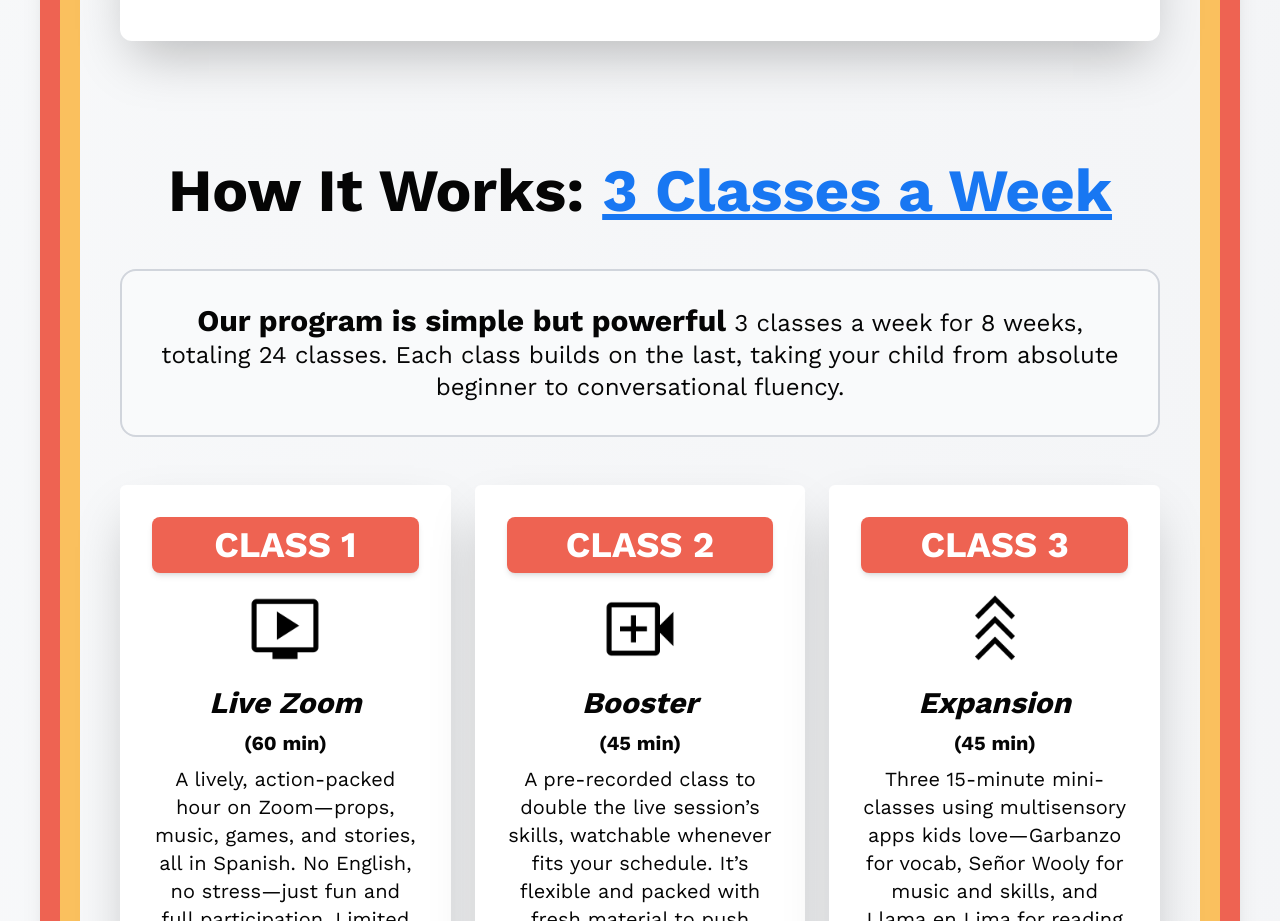
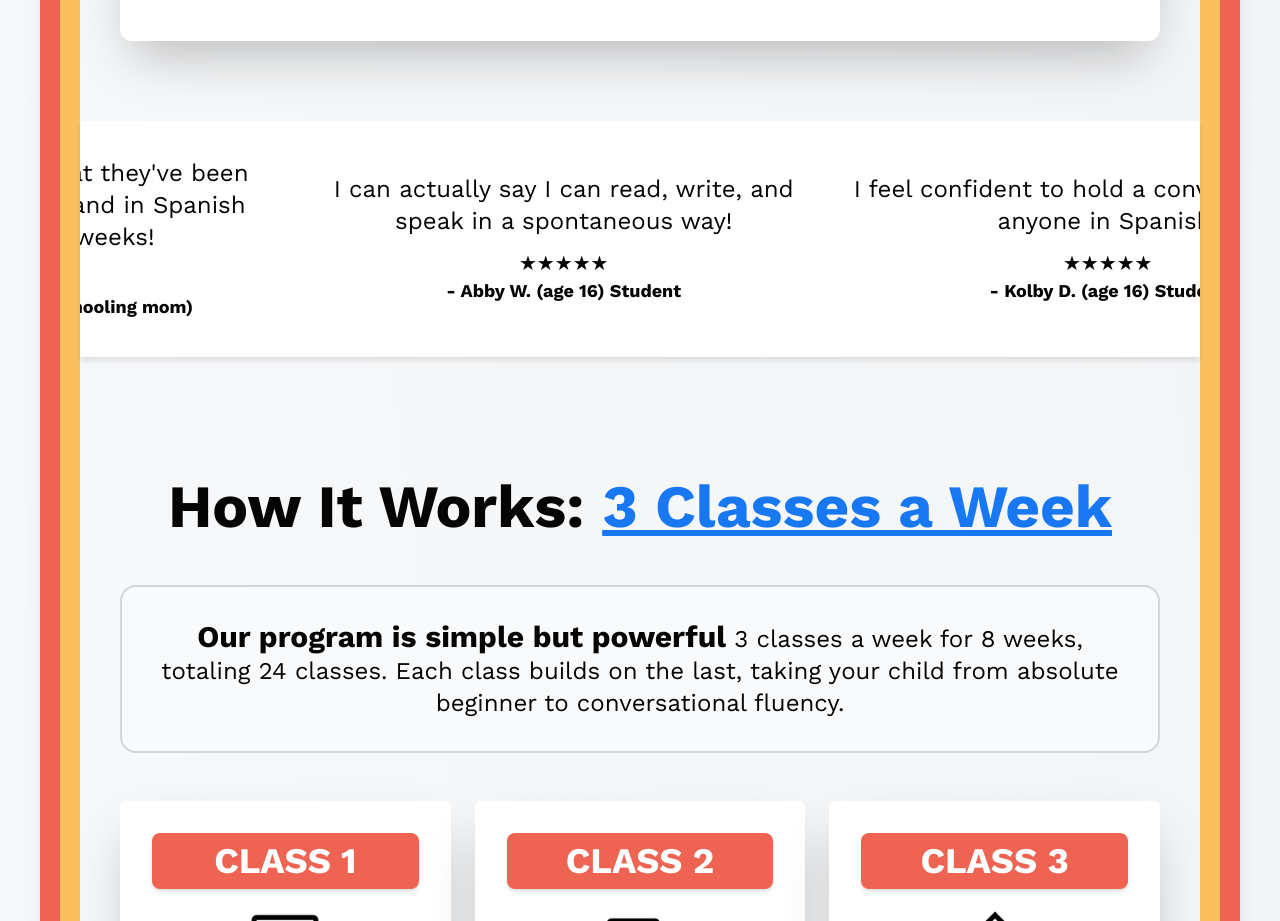
Before and after one commit to wmiz/fflang, a SvelteKit app: page / in a window 1280 px wide. Shown: the part 2443-3364 px from the top of the page. Built offline with nearby package versions, Linux system fonts and the light colour scheme.

Commit message:
Add testimonials slider

```diff
--- a/package.json
+++ b/package.json
@@ -19,6 +19,7 @@
 	},
 	"dependencies": {
 		"@tailwindcss/vite": "^4.0.0",
+		"swiper": "^11.2.6",
 		"tailwindcss": "^4.0.0"
 	}
 }
--- /dev/null
+++ b/src/components/HomePage/TestSlider.svelte
@@ -0,0 +1,81 @@
+<script>
+  import Testimonial from "./Testimonial.svelte";
+
+  const testimonials = [
+    {
+      text: "I've been amazed at what they've been able to say and understand in Spanish after only a few weeks!",
+      author: "Emily Heilman (Homeschooling mom)"
+    },
+    {
+      text: "I can actually say I can read, write, and speak in a spontaneous way!",
+      author: "Abby W. (age 16) Student"
+    },
+    {
+      text: "I feel confident to hold a conversation with anyone in Spanish.",
+      author: "Kolby D. (age 16) Student"
+    },
+    {
+      text: "It’s not drills, rather it’s all verbal and it works, it really does.",
+      author: "William G. (age 14) Student"
+    },
+    {
+      text: "I have been absolutely astonished by how quickly my daughter has picked up on the language. This is the way languages should be taught!",
+      author: "Tabitha S. (Homeschooling mom)"
+    },
+    {
+      text: "My son has never been so inspired to learn before!",
+      author: "Debra D. (Homeschooling mom)"
+    },
+    {
+      text: "You can study books and rules and never be able to have a conversation, Reed is teaching them conversation from the beginning.",
+      author: "Camila Whitman (Homeschooling mom)"
+    }
+  ];
+
+  // Duplicate the testimonials for a seamless loop
+  const allTestimonials = [...testimonials, ...testimonials];
+</script>
+
+<div class="marquee">
+  <div class="marquee-content py-5">
+    {#each allTestimonials as testimonial, i (i)}
+      <div class="testimonial-wrapper">
+        <Testimonial text={testimonial.text} author={testimonial.author} />
+      </div>
+    {/each}
+  </div>
+</div>
+
+<style>
+  /* Container that hides overflowing content */
+  .marquee {
+    overflow: hidden;
+    position: relative;
+    width: 100%;
+    background-color: white;
+    box-shadow: 0 4px 6px rgba(0,0,0,0.1);
+  }
+
+  /* The scrolling container */
+  .marquee-content {
+    display: flex;
+    width: max-content;
+    animation: scroll 60s linear infinite;
+  }
+
+  /* Set a fixed width for each slide and adjust spacing */
+  .testimonial-wrapper {
+    width: 40vw; /* Adjust width as desired */
+    margin-right: 2rem;
+  }
+
+  /* Keyframes animation: move left continuously */
+  @keyframes scroll {
+    from {
+      transform: translateX(0);
+    }
+    to {
+      transform: translateX(-50%);
+    }
+  }
+</style>
--- /dev/null
+++ b/src/components/HomePage/Testimonial.svelte
@@ -0,0 +1,10 @@
+<script>
+    export let text;
+    export let author;
+</script>
+
+<div class="flex justify-center h-full flex-col text-center">
+        <p class="text-[#050505] text-2xl mb-3">{text}</p>
+        <p class="text-xl">★★★★★</p>
+        <p class="text-[#050505] text-lg font-bold">- {author}</p>
+</div>
--- a/src/routes/+page.svelte
+++ b/src/routes/+page.svelte
@@ -17,6 +17,7 @@
   import CTA from "../components/HomePage/CTA.svelte";
   import InnerTransformation from "../components/HomePage/InnerTransformation.svelte";
   import Screen from "../components/HomePage/Screen.svelte";
+  import TestSlider from "../components/HomePage/TestSlider.svelte";
 </script>
 
 <div
@@ -30,6 +31,7 @@
     </div>
     <Video />
     <!-- <Tests /> -->
+     <TestSlider />
     <Classes />
 
     <Testimonials />
```
Also changed, not shown: 1 other file (tests, documents, lock files or other folders).
